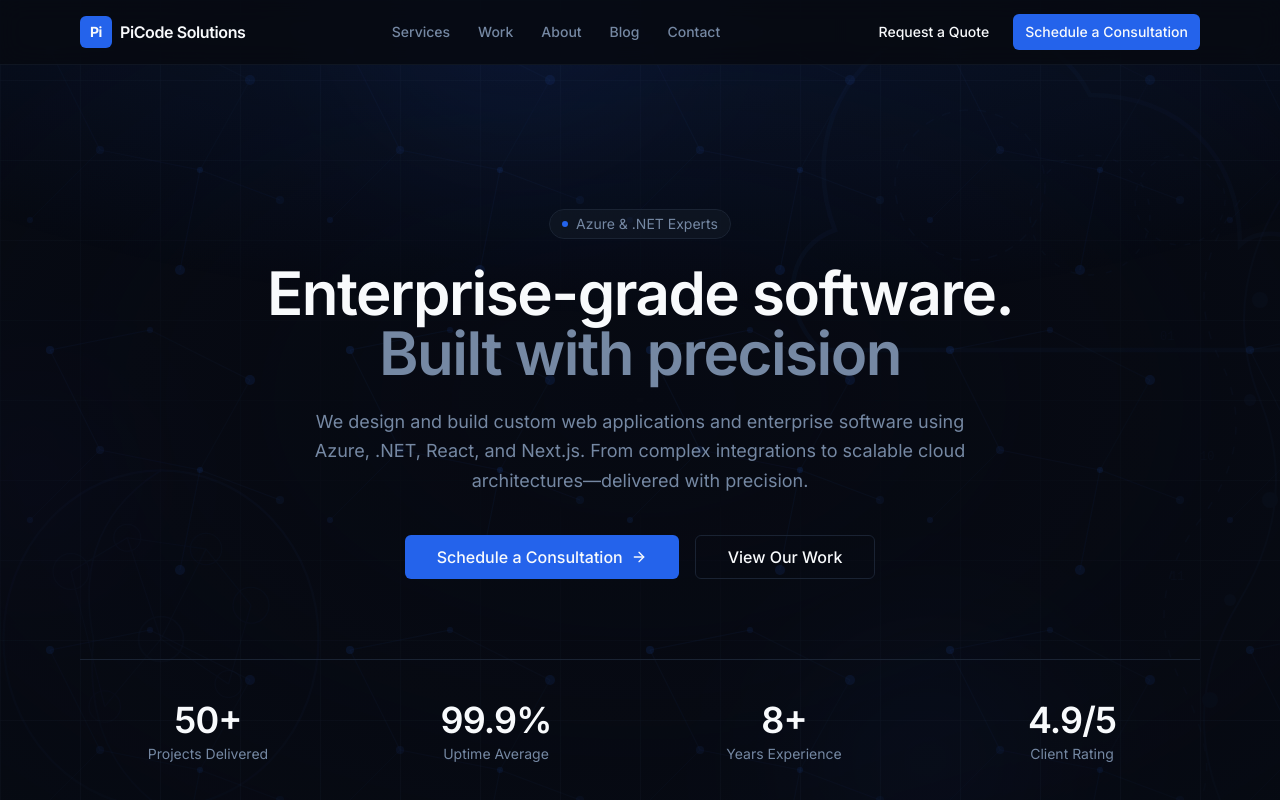
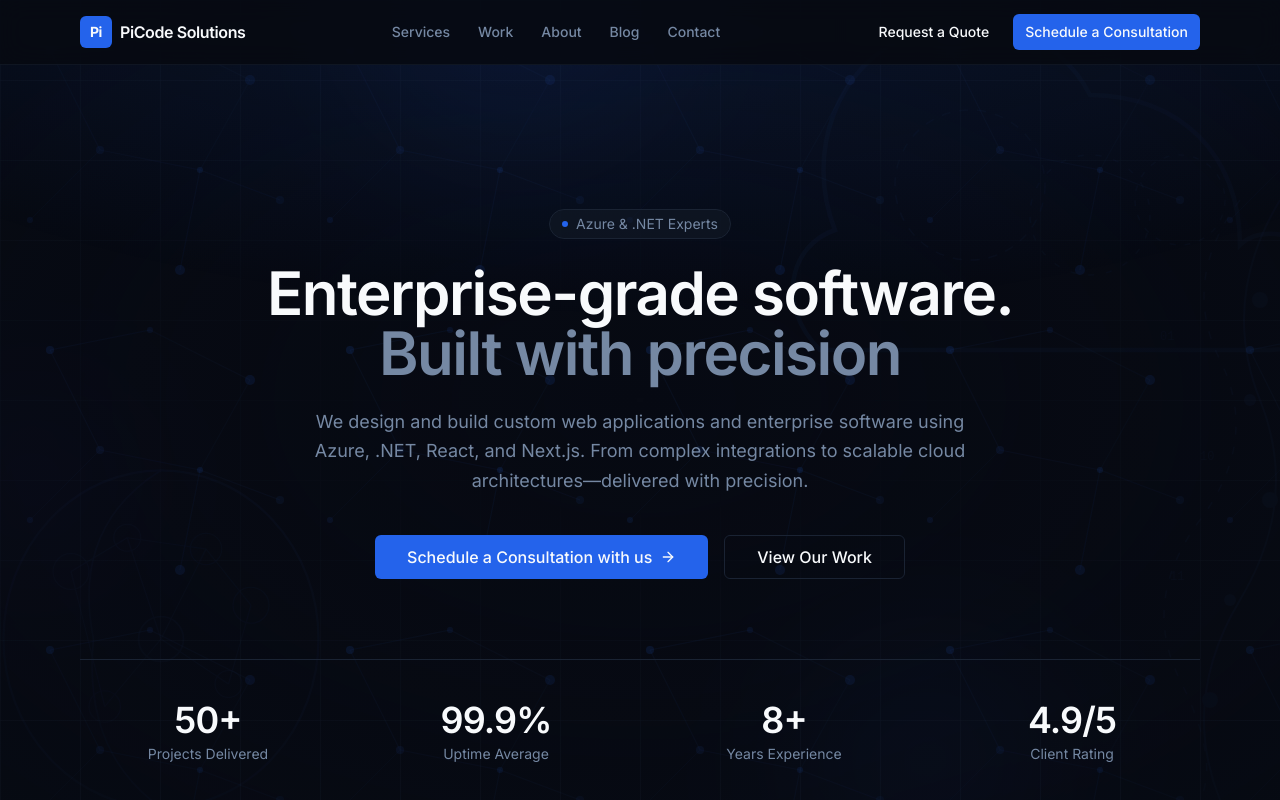
Before and after one commit to kimlambiguit-picode/picode-site, a Next.js app: page / in a window 1280 px wide. Shown: the top 800 px of the page. Built offline with nearby package versions, Linux system fonts and the light colour scheme.

Commit message:
test update

```diff
--- a/src/components/hero.tsx
+++ b/src/components/hero.tsx
@@ -35,7 +35,7 @@ export function Hero() {
           <div className="mt-10 flex flex-col items-center justify-center gap-4 sm:flex-row">
             <Button size="lg" asChild>
               <Link href="/contact">
-                Schedule a Consultation
+                Schedule a Consultation with us
                 <ArrowRight className="ml-2 h-4 w-4" />
               </Link>
             </Button>
```
